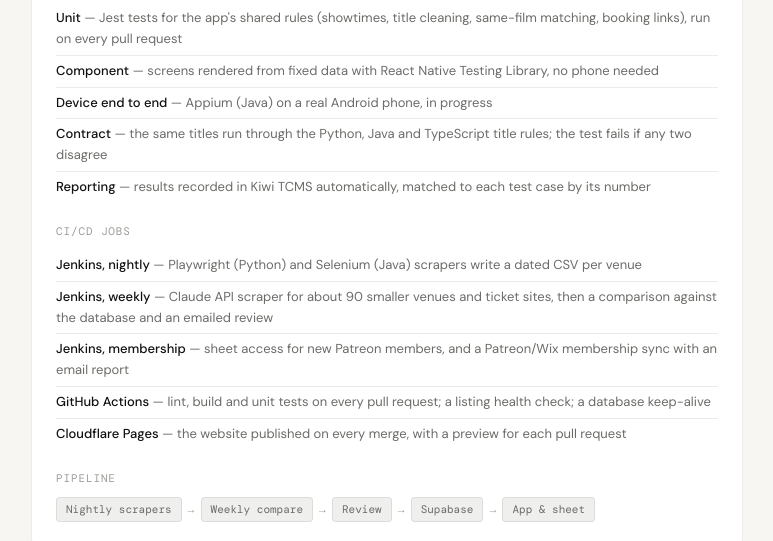
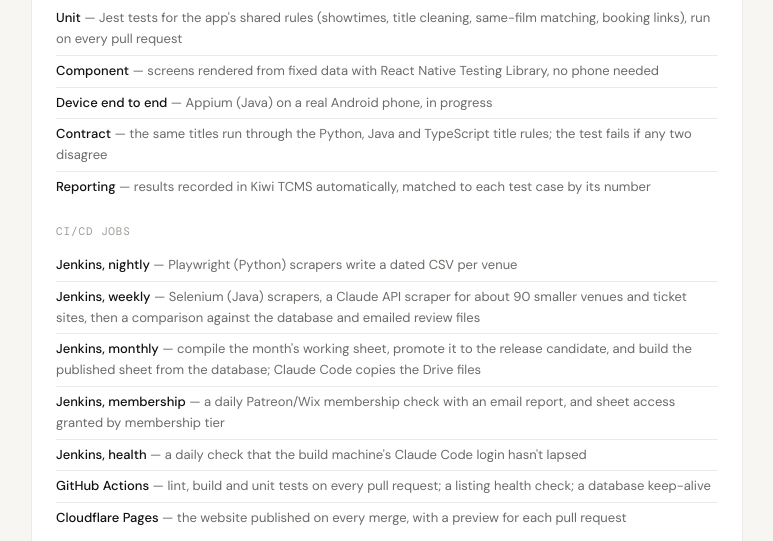
Before and after one commit to alexrossqa/alexrossqa.github.io, a plain HTML site: page index.html in a window 1280 px wide. Shown: the part 1309-1850 px from the top of the page, without its empty margins (253-1026 px from the left). Drawn offline with nearby package versions, Linux system fonts and the light colour scheme.

Commit message:
Automation and Quality Engineer in title and eyebrow; CI/CD jobs from the Jenkinsfiles
Co-Authored-By: Claude Opus 5.5 <noreply@anthropic.com>

```diff
--- a/index.html
+++ b/index.html
@@ -3,7 +3,7 @@
 <head>
   <meta charset="UTF-8" />
   <meta name="viewport" content="width=device-width, initial-scale=1.0" />
-  <title>Alex Ross — QA Engineer</title>
+  <title>Alex Ross — Automation and Quality Engineer</title>
   <link rel="preconnect" href="https://fonts.googleapis.com" />
   <link rel="preconnect" href="https://fonts.gstatic.com" crossorigin />
   <link href="https://fonts.googleapis.com/css2?family=DM+Mono:wght@400;500&family=DM+Sans:wght@300;400;500&display=swap" rel="stylesheet" />
@@ -347,7 +347,7 @@
   <div class="container">
 
     <section class="hero">
-      <p class="hero-eyebrow">QA Engineer — Portfolio</p>
+      <p class="hero-eyebrow">Automation and Quality Engineer — Portfolio</p>
       <h1>Alex Ross<br><strong>Quality &amp; Automation</strong></h1>
       <p class="hero-desc">Senior automation and quality engineer working in an AI-assisted, agentic SDLC: workflow automation, test automation and CI/CD pipelines built with Claude Code and the Claude API. Remote EU/UK · Outside IR35 · Available for B2B engagements.</p>
       <div class="hero-links">
@@ -404,9 +404,11 @@
           </ul>
           <p class="pipeline-label">CI/CD jobs</p>
           <ul class="detail-list">
-            <li><strong>Jenkins, nightly</strong> — Playwright (Python) and Selenium (Java) scrapers write a dated CSV per venue</li>
-            <li><strong>Jenkins, weekly</strong> — Claude API scraper for about 90 smaller venues and ticket sites, then a comparison against the database and an emailed review</li>
-            <li><strong>Jenkins, membership</strong> — sheet access for new Patreon members, and a Patreon/Wix membership sync with an email report</li>
+            <li><strong>Jenkins, nightly</strong> — Playwright (Python) scrapers write a dated CSV per venue</li>
+            <li><strong>Jenkins, weekly</strong> — Selenium (Java) scrapers, a Claude API scraper for about 90 smaller venues and ticket sites, then a comparison against the database and emailed review files</li>
+            <li><strong>Jenkins, monthly</strong> — compile the month's working sheet, promote it to the release candidate, and build the published sheet from the database; Claude Code copies the Drive files</li>
+            <li><strong>Jenkins, membership</strong> — a daily Patreon/Wix membership check with an email report, and sheet access granted by membership tier</li>
+            <li><strong>Jenkins, health</strong> — a daily check that the build machine's Claude Code login hasn't lapsed</li>
             <li><strong>GitHub Actions</strong> — lint, build and unit tests on every pull request; a listing health check; a database keep-alive</li>
             <li><strong>Cloudflare Pages</strong> — the website published on every merge, with a preview for each pull request</li>
           </ul>
```
